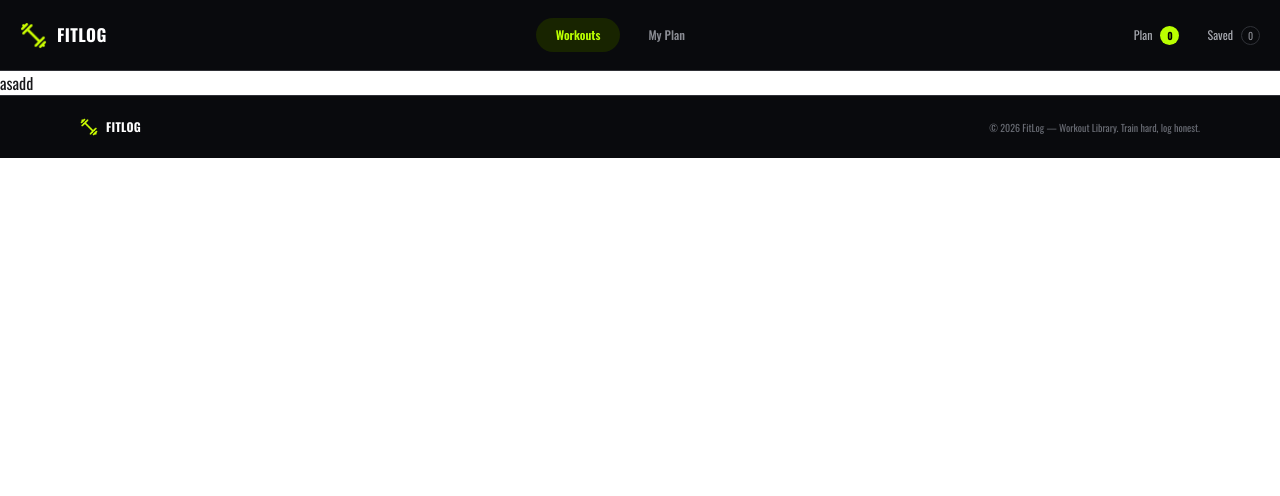
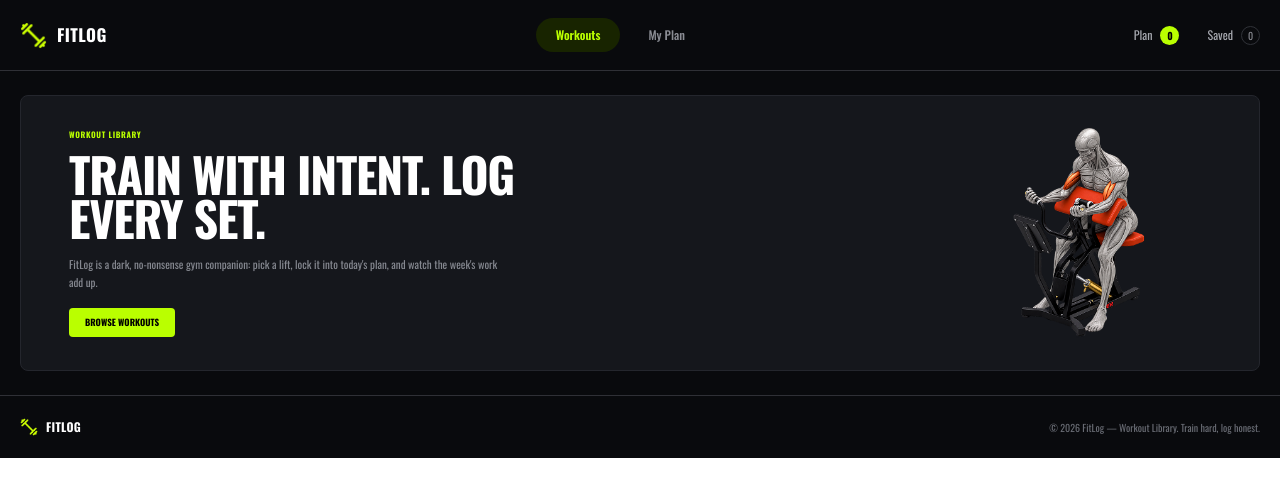
Before and after one commit to luminasalex/FitLog, a Next.js app: page / in a window 1280 px wide. Shown: the top 496 px of the page. Built offline with nearby package versions, Linux system fonts and the light colour scheme.

Commit message:
HERO SECTION END

```diff
--- a/app/component/Footer.tsx
+++ b/app/component/Footer.tsx
@@ -4,9 +4,9 @@ import logo from "../../app/assets/logo.png";
 const Footer = () => {
     return (
         <footer className="w-full border-t border-[#2f3036] bg-[#090a0d]">
-            <div className="mx-auto flex min-h-[62px] max-w-[1160px] items-center justify-between px-5">
+            <div className="mx-auto flex min-h-[62px]  items-center justify-between px-5">
 
-                {/* Left Side */}
+
                 <div className="flex items-center gap-2">
                     <Image
                         src={logo}
@@ -21,7 +21,7 @@ const Footer = () => {
                     </span>
                 </div>
 
-                {/* Right Side */}
+
                 <p className="text-[10px] text-[#686b73]">
                     © 2026 FitLog — Workout Library. Train hard, log honest.
                 </p>
--- a/app/component/hero.tsx
+++ b/app/component/hero.tsx
@@ -1,25 +1,96 @@
-import React from 'react';
+import Image from "next/image";
+import BannerImage from "../../app/assets/banner.png";
 
-const hero = () => {
+const Hero = () => {
     return (
-        <div className="hero bg-base-200 min-h-screen">
-            <div className="hero-content flex-col lg:flex-row-reverse">
-                <img
-                    alt="Tailwind CSS hero component"
-                    src="https://img.daisyui.com/images/stock/photo-1635805737707-575885ab0820.webp"
-                    className="max-w-sm rounded-lg shadow-2xl"
-                />
-                <div>
-                    <h1 className="text-5xl font-bold">Box Office News!</h1>
-                    <p className="py-6">
-                        Provident cupiditate voluptatem et in. Quaerat fugiat ut assumenda excepturi exercitationem
-                        quasi. In deleniti eaque aut repudiandae et a id nisi.
+        <section className="bg-[#090a0d] px-5 py-6">
+            <div
+                className="
+          mx-auto
+          flex
+          min-h-[232px]
+
+          justify-between
+          overflow-hidden
+          rounded-lg
+          border
+          border-[#24262d]
+          bg-[#15171c]
+          px-7
+          py-8
+          sm:px-10
+          lg:px-12
+        "
+            >
+
+                <div className="z-10 max-w-[520px]">
+
+
+                    <p className="mb-3 text-[8px] font-bold uppercase tracking-[0.08em] text-[#baff00]">
+                        Workout Library
                     </p>
-                    <button className="btn btn-primary">Get Started</button>
+
+
+                    <h1
+                        className="
+              max-w-[500px]
+              text-4xl
+              font-bold
+              uppercase
+              leading-[0.92]
+              tracking-tight
+              text-white
+              sm:text-5xl
+            "
+                    >
+                        Train with intent. Log
+                        <br />
+                        every set.
+                    </h1>
+
+                    <p className="mt-4 max-w-[440px] text-[10px] leading-[1.6] text-[#858890] sm:text-[11px]">
+                        FitLog is a dark, no-nonsense gym companion: pick a lift, lock it
+                        into today&apos;s plan, and watch the week&apos;s work add up.
+                    </p>
+
+                    <button
+                        className="
+              mt-4
+              rounded
+              bg-[#baff00]
+              px-4
+              py-2
+              text-[9px]
+              font-bold
+              uppercase
+              text-black
+              transition
+              duration-200
+              hover:bg-[#c9ff33]
+              hover:shadow-[0_0_18px_rgba(186,255,0,0.2)]
+            "
+                    >
+                        Browse Workouts
+                    </button>
                 </div>
+
+
+
+                <div className="relative hidden h-[210px] w-[260px] shrink-0 sm:block">
+
+                    <Image
+                        src={BannerImage}
+                        alt="Workout illustration"
+                        fill
+                        priority
+                        className="object-contain object-center"
+                    />
+
+                </div>
+
             </div>
-        </div>
+        </section>
     );
 };
 
-export default hero;
+export default Hero;
--- a/app/page.tsx
+++ b/app/page.tsx
@@ -1,8 +1,9 @@
+import Hero from "./component/hero";
 
 const page = () => {
   return (
     <div>
-      <h1>asadd</h1>
+      <Hero />
     </div>
   );
 };
```
Also changed, not shown: app/component/NavBar.tsx (+4 -4 lines).
